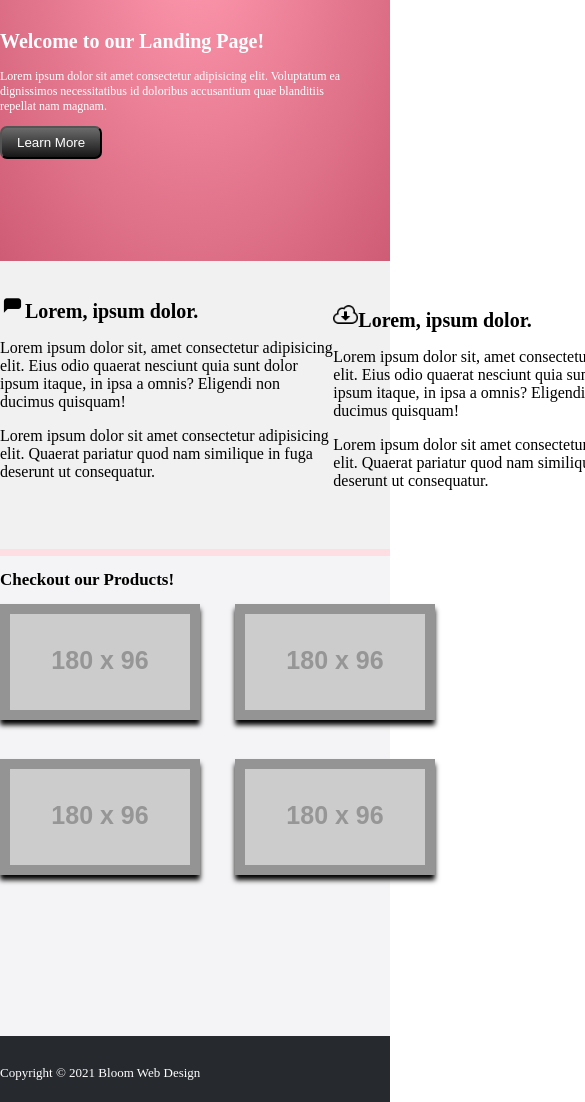
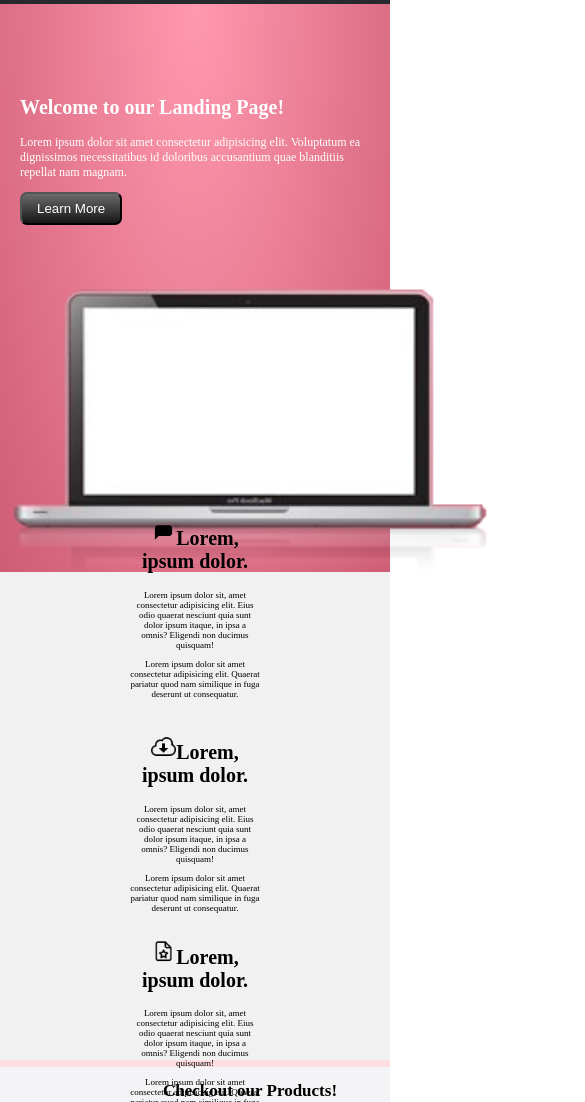
Before and after one commit to acrawford21/Bloom, a plain HTML site: page index.html in a window 390 px wide. Shown: the part 142-1244 px from the top of the page, 585 px wide, since content can reach past the window. Drawn offline with Linux system fonts and the light colour scheme; placeholder pictures from the web are drawn by us; a web font is replaced by a local one.

Commit message:
Added Responsiveness

```diff
--- a/css/flex.css
+++ b/css/flex.css
@@ -25,6 +25,17 @@ main {
     width: 1000px;
     margin: 0 auto;
 }
+
+@media (max-width: 762px) {
+    .header .inner {
+    display: flex;
+    justify-content: space-between;
+    flex-direction: column;
+    width: 100%;
+    margin: 0 auto;
+    }
+}
+
 .sr-only {
     position: absolute;
     left: -10000px;
@@ -36,12 +47,21 @@ main {
 }
 
 .section1 .inner {
-    width: 1000px;
+    width: 100%;
     height: 500px;
     margin: 0 auto;
     display: flex;
-    justify-content: space-between;
+    margin-left: -309px;
+    justify-content: center;
     align-items: center;
+}
+
+@media (max-width: 762px) {
+    .section1 .inner {
+        display: flex;
+        flex-direction: column;
+        margin: 0
+    }
 }
 
 .block1 {
@@ -57,6 +77,15 @@ main {
     margin: -477px 0px 0px 865px;
 }
 
+@media (max-width: 762px) {
+    .block2 {
+    display: flex;
+    flex-direction: column;
+    margin: 0 auto;
+    margin-top: -232px;
+    }
+}
+
 .section2 {
     background: rgb(241, 241, 241);
     border-bottom: solid rgb(255, 222, 227) 7px;
@@ -64,11 +93,22 @@ main {
 
 .section2 .inner {
     display: flex;
-    width: 1000px;
     height: 270px;
     align-items: center;
     justify-content: space-between;
     margin: 0 auto;
+}
+
+@media (max-width: 762px) {
+    .section2 .inner {
+        display: flex;
+        flex-direction: column;
+        justify-content: center;
+        text-align: center;
+        font-size: 9px;
+        margin: 0 auto;
+        padding-top: 200px;
+    }
 }
 
 .section3 {
@@ -78,13 +118,25 @@ main {
 .section3 .inner {
     display: flex;
     width: 1000px;
-    height: 480px;
     margin: 0 auto;
+}
+
+@media (max-width: 762px) {
+    .section3 .inner {
+        display: flex;
+        width: 100%;
+        flex-direction: column;
+        justify-content: center;
+        text-align: center;
+        font-size: 12px;
+        margin: 0 auto;
+    }
 }
 
 .block6 {
     width: 500px;
 }
+
 .logo {
     color: #f2f3f5;
     font-family: Cedarville Cursive;
@@ -92,6 +144,12 @@ main {
 
 .so-list-item {
     display: inline-block;
+}
+
+@media (max-width: 762px) {
+    .so-list-item {
+       padding-right: 30px;
+    }
 }
 
 .section3 {
@@ -125,12 +183,37 @@ main {
     width: calc(100% / 3);
 }
 
+@media (max-width: 762px) {
+    .block3 {
+        display: flex;
+        flex-direction: column;
+        justify-content: center;
+    }
+}
+
 .block4 {
     width: calc(100% / 3);
 }
 
+@media (max-width: 762px) {
+    .block4 {
+        display: flex;
+        flex-direction: column;
+        justify-content: center;
+    }
+}
+
 .block5 {
     width: calc(100% / 3);
+}
+
+@media (max-width: 762px) {
+    .block5 {
+        display: flex;
+        flex-direction: column;
+        justify-content: center;
+        margin-bottom: 184px;
+    }
 }
 
 .laptop{
@@ -153,6 +236,14 @@ button:hover {
     display: flex;
     flex-wrap: wrap;
  }
+
+ @media (max-width: 762px) {
+    .products {
+        display: flex;
+        padding-left: 88px;
+        align-items: center;
+    }
+}
 
  .img-fluid {
     border: solid rgb(148, 148, 148);
@@ -208,10 +299,16 @@ button:hover {
 .footer .inner {
     width: 1000px;
     margin: 0 auto;
-    height: 75px;
     display: flex;
     align-items: center;
     justify-content: space-between;
+}
+
+@media (max-width: 762px) {
+    .footer .inner {
+        justify-content: center;
+        width: 100%;
+    }
 }
 
 .colophon {
@@ -222,6 +319,13 @@ button:hover {
 
 .social-list2 {
     width: 100px;
+    margin: 0 auto;
+}
+
+@media (max-width: 762px) {
+    .social-list2 {
+        display: flex;
+    }
 }
 
 .cloud {
--- a/index.html
+++ b/index.html
@@ -57,8 +57,8 @@
             </div>
                 <div class="block block2">
                     <img src="media/laptop.png" alt="landing image" class="laptop">
+                    <div class="clear"></div>
                 </div>
-                <div class="clear"></div>
 
                 <!--close inner-->
 
@@ -67,18 +67,18 @@
             </section>
             <section class="section section2">
                 <div class="inner">
-                    <div class="block block3">
+                    <div class="block block3 blok">
                         <h2 class="sub-header"> <img src="media/chat.png" alt="landing image" class="chat">Lorem, ipsum dolor.</h2>
                         <p class="text">Lorem ipsum dolor sit, amet consectetur adipisicing elit. Eius odio quaerat nesciunt quia sunt dolor ipsum itaque, in ipsa a omnis? Eligendi non ducimus quisquam!</p>
                         <p class="text">Lorem ipsum dolor sit amet consectetur adipisicing elit. Quaerat pariatur quod nam similique in fuga deserunt ut consequatur.</p>
                         <div class="clear"></div>
                 </div>
-                <div class="block block4">
+                <div class="block block4 blok">
                     <h2 class="sub-header"> <img src="media/cloud.png" alt="landing image" class="cloud">Lorem, ipsum dolor.</h2>
                     <p class="text">Lorem ipsum dolor sit, amet consectetur adipisicing elit. Eius odio quaerat nesciunt quia sunt dolor ipsum itaque, in ipsa a omnis? Eligendi non ducimus quisquam!</p>
                     <p class="text">Lorem ipsum dolor sit amet consectetur adipisicing elit. Quaerat pariatur quod nam similique in fuga deserunt ut consequatur.</p>
                 </div>
-                <div class="block block5">
+                <div class="block block5 blok">
                     <h2 class="sub-header"><img src="media/pagefile.png" alt="landing image" class="pagefile">Lorem, ipsum dolor.</h2>
                     <p class="text">Lorem ipsum dolor sit, amet consectetur adipisicing elit. Eius odio quaerat nesciunt quia sunt dolor ipsum itaque, in ipsa a omnis? Eligendi non ducimus quisquam!</p>
                     <p class="text">Lorem ipsum dolor sit amet consectetur adipisicing elit. Quaerat pariatur quod nam similique in fuga deserunt ut consequatur.</p>
```
